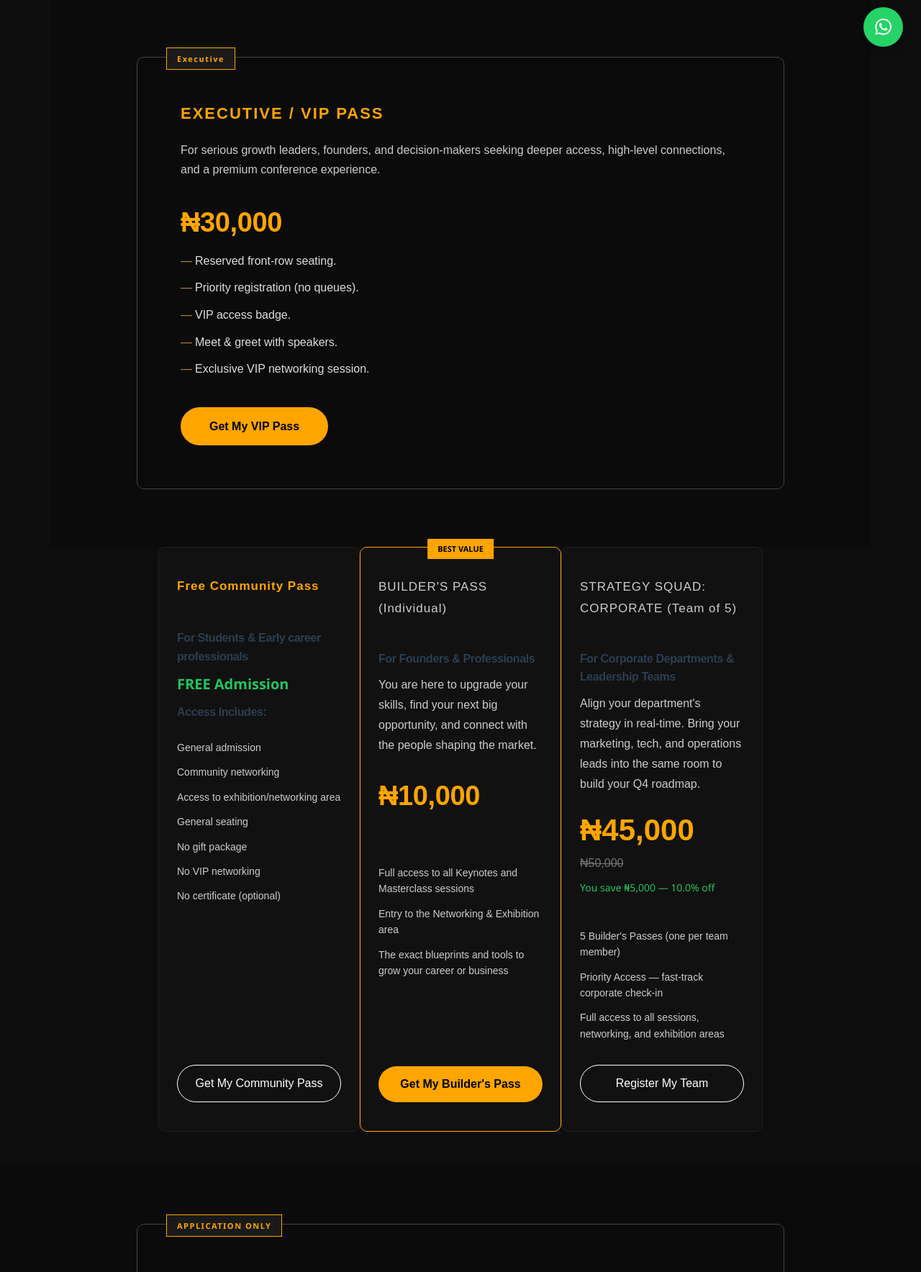
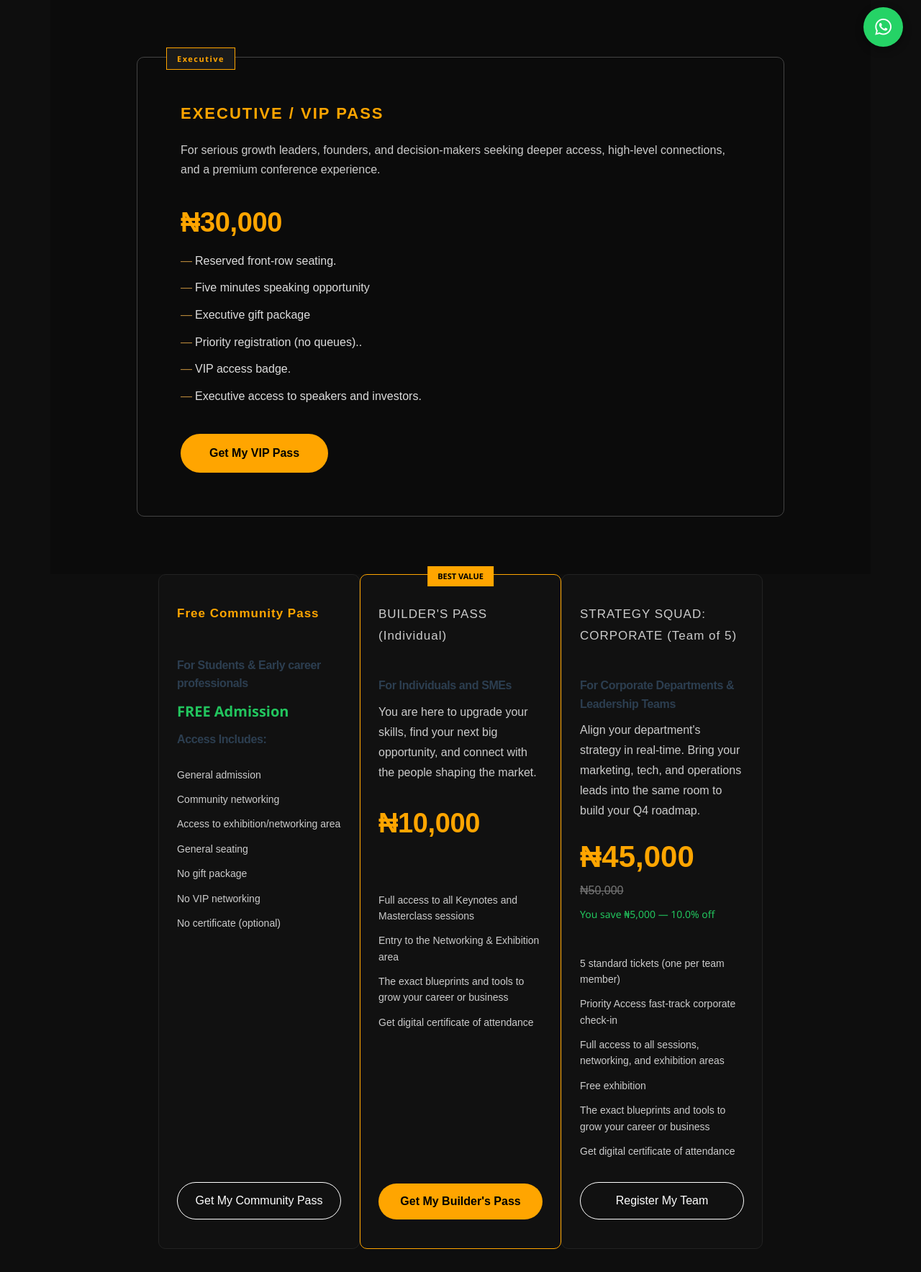
Before and after one commit to Aledoy-Developers/jobrole, a PHP site: page /register.php in a window 1280 px wide. Shown: the part 710-2478 px from the top of the page at 72% size. Run offline with PHP 8.4, Linux system fonts and the light colour scheme; some web fonts are replaced.

Commit message:
more chaneges on tickets

```diff
--- a/ticket.php
+++ b/ticket.php
@@ -38,10 +38,11 @@
 
                 <ul class="pitch-details">
                     <li>Reserved front-row seating.</li>
-                    <li>Priority registration (no queues).</li>
+                    <li>Five minutes speaking opportunity</li>
+                    <li>Executive gift package</li>
+                    <li>Priority registration (no queues)..</li>
                     <li>VIP access badge.</li>
-                    <li>Meet & greet with speakers.</li>
-                    <li>Exclusive VIP networking session.</li>
+                    <li>Executive access to speakers and investors.</li>
                 </ul>
 
                 <a href="register-form?cat=<?php echo base64_encode('Executive VIP PASS'); ?>&no_att=<?php echo base64_encode(1); ?>" class="pitch-btn">
@@ -86,7 +87,7 @@
       <div class="ticket-card featured">
         <div class="badge-top">BEST VALUE</div>
         <p class="tier-label">BUILDER'S PASS (Individual)</p> <br>
-        <h4 class="ticket-tagline">For Founders & Professionals</h4>
+        <h4 class="ticket-tagline">For Individuals and SMEs</h4>
         <p>
           You are here to upgrade your skills, find your next big opportunity, and connect with the people shaping the market.
         </p>
@@ -102,6 +103,7 @@
           <li>Full access to all Keynotes and Masterclass sessions</li>
           <li>Entry to the Networking & Exhibition area</li>
           <li>The exact blueprints and tools to grow your career or business</li>
+          <li>Get digital certificate of attendance</li>
         </ul>
         <a href="register-form?cat=<?php echo base64_encode('BUILDERS PASS'); ?>&no_att=<?php echo base64_encode(1); ?>" class="btn-gold-ticket">Get My Builder's Pass</a>
       </div>
@@ -123,9 +125,12 @@
     </div>
 
         <ul>
-          <li>5 Builder's Passes (one per team member)</li>
-          <li>Priority Access — fast-track corporate check-in</li>
+          <li>5 standard tickets (one per team member)</li>
+          <li>Priority Access fast-track corporate check-in</li>
           <li>Full access to all sessions, networking, and exhibition areas</li>
+          <li>Free exhibition </li>
+          <li>The exact blueprints and tools to grow your career or business</li>
+          <li>Get digital certificate of attendance</li>
         </ul>
         <a href="register-form?cat=<?php echo base64_encode('STRATEGY SQUAD: CORPORATE'); ?>&no_att=<?php echo base64_encode(5); ?>" class="btn-outline-ticket"> Register My Team</a>
       </div>
```
